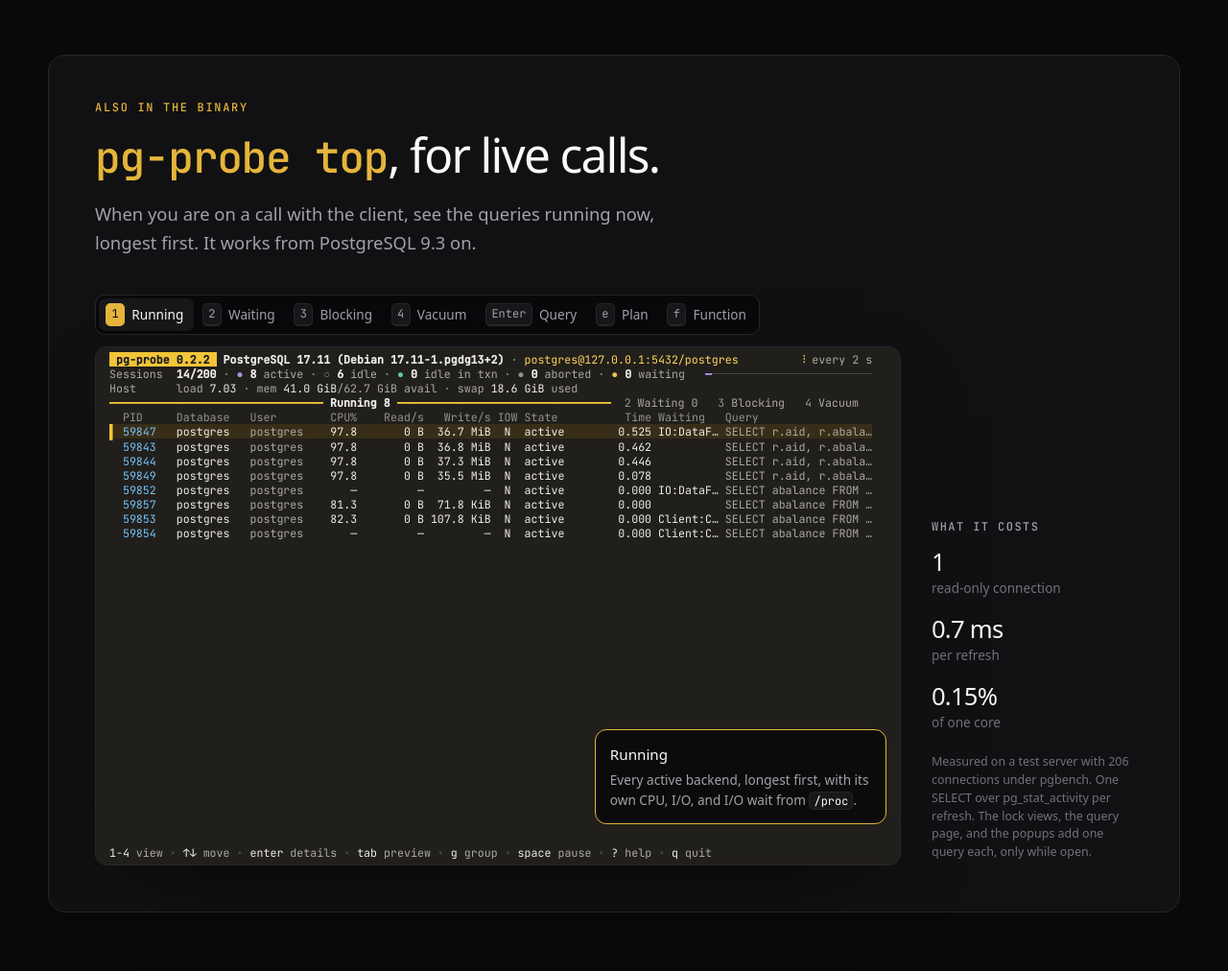
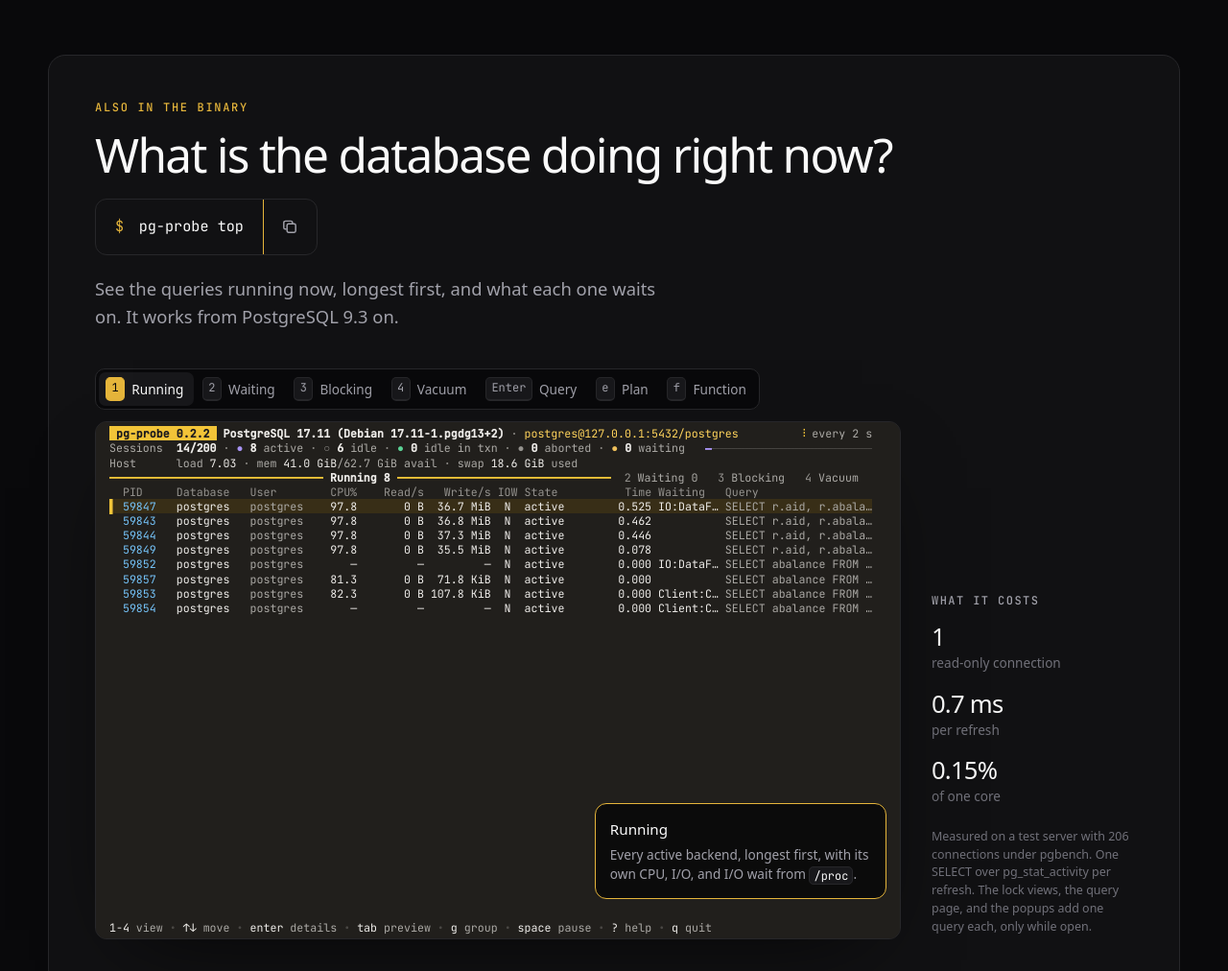
Before and after one commit to momoi-labs/pg-probe, an Astro site in the folder site/: page / in a window 1280 px wide. Shown: the part 3480-4492 px from the top of the page at 96% size. Built offline with nearby package versions, Linux system fonts and the light colour scheme; Astro itself is replaced by a stand-in of ours.

Commit message:
feat(site): ask what the database is doing, then show the command
"For live calls" read as broadcasting once translated, and the lead assumed
a call with the client. The heading now asks what the database is doing
right now, and pg-probe top follows it in the same copyable command block
as the install command.

Signed-off-by: Sebastian Webber <sebastian@swebber.me>

```diff
--- a/site/src/components/Home.astro
+++ b/site/src/components/Home.astro
@@ -112,7 +112,13 @@
       <div class="wrap">
         <div class="top-box">
           <span class="eyebrow">{t.top.eyebrow}</span>
-          <h2 set:html={t.top.title} />
+          <h2>{t.top.title}</h2>
+          <div class="install command">
+            <code><b>$</b> pg-probe top</code>
+            <button type="button" data-copy="pg-probe top" aria-label={t.top.copy}>
+              <svg viewBox="0 0 16 16" aria-hidden="true"><rect x="5.5" y="5.5" width="8" height="8" rx="1.5"/><path d="M10.5 5.5v-1a1.5 1.5 0 00-1.5-1.5H4a1.5 1.5 0 00-1.5 1.5V9A1.5 1.5 0 004 10.5h1"/></svg>
+            </button>
+          </div>
           <p class="lead">{t.top.lead}</p>
           <div class="top-grid">
             <TopDemo lang={lang} />
--- a/site/src/i18n/en.ts
+++ b/site/src/i18n/en.ts
@@ -96,8 +96,9 @@
   },
   top: {
     eyebrow: 'Also in the binary',
-    title: '<code class="cmd-title">pg-probe top</code>, for live calls.',
-    lead: 'When you are on a call with the client, see the queries running now, longest first. It works from PostgreSQL 9.3 on.',
+    title: 'What is the database doing right now?',
+    copy: 'Copy the command',
+    lead: 'See the queries running now, longest first, and what each one waits on. It works from PostgreSQL 9.3 on.',
     views: 'pg-probe top views',
     running: 'Running',
     runningNote: 'Every active backend, longest first, with its own CPU, I/O, and I/O wait from <code>/proc</code>.',
--- a/site/src/i18n/es.ts
+++ b/site/src/i18n/es.ts
@@ -96,8 +96,9 @@
   },
   top: {
     eyebrow: 'También en el binario',
-    title: '<code class="cmd-title">pg-probe top</code>, para llamadas en directo.',
-    lead: 'Cuando estás en una llamada con el cliente, ve las consultas que se ejecutan ahora, de la más larga a la más corta. Funciona desde PostgreSQL 9.3.',
+    title: '¿Qué está haciendo la base de datos ahora?',
+    copy: 'Copiar el comando',
+    lead: 'Mira las consultas que se ejecutan ahora, de la más larga a la más corta, y qué espera cada una. Funciona desde PostgreSQL 9.3.',
     views: 'Vistas de pg-probe top',
     running: 'En ejecución',
     runningNote: 'Todos los backends activos, de mayor a menor tiempo de ejecución, con su CPU, I/O y espera de I/O, leídas de <code>/proc</code>.',
--- a/site/src/i18n/pt-BR.ts
+++ b/site/src/i18n/pt-BR.ts
@@ -96,8 +96,9 @@
   },
   top: {
     eyebrow: 'Também no binário',
-    title: '<code class="cmd-title">pg-probe top</code>, para chamadas ao vivo.',
-    lead: 'Quando você está em uma chamada com o cliente, veja as consultas que estão rodando agora, das mais longas para as mais curtas. Funciona a partir do PostgreSQL 9.3.',
+    title: 'O que o banco está fazendo agora?',
+    copy: 'Copiar o comando',
+    lead: 'Veja as consultas que estão rodando agora, das mais longas para as mais curtas, e o que cada uma espera. Funciona a partir do PostgreSQL 9.3.',
     views: 'Telas do pg-probe top',
     running: 'Em execução',
     runningNote: 'Todos os backends ativos, do maior para o menor tempo de execução, com sua CPU, I/O e espera de I/O, lidos do <code>/proc</code>.',
--- a/site/src/styles/global.css
+++ b/site/src/styles/global.css
@@ -139,7 +139,6 @@
 
 /* top */
 .top-box { border: 1px solid var(--border); border-radius: 18px; background: var(--panel); padding: clamp(1.5rem, 4vw, 3rem); }
-.cmd-title { font-size: 0.9em; letter-spacing: -0.03em; color: var(--accent); background: none; border: 0; padding: 0; }
 /* The screen, and what it costs beside it. */
 .top-grid { display: grid; grid-template-columns: minmax(0, 840px) 1fr; gap: 2rem; align-items: end; }
 .cost { display: grid; gap: 1rem; padding-bottom: 0.25rem; }
@@ -162,6 +161,8 @@
 .install button:hover { color: var(--fg); }
 .install button svg { width: 18px; height: 18px; fill: none; stroke: currentColor; stroke-width: 1.3; }
 .install button.done { color: var(--accent); }
+/* A command under a heading: as wide as the command, not the page. */
+.install.command { display: inline-flex; margin: 1.25rem 0 0; }
 .fine a { color: var(--muted); }
 
 
```
